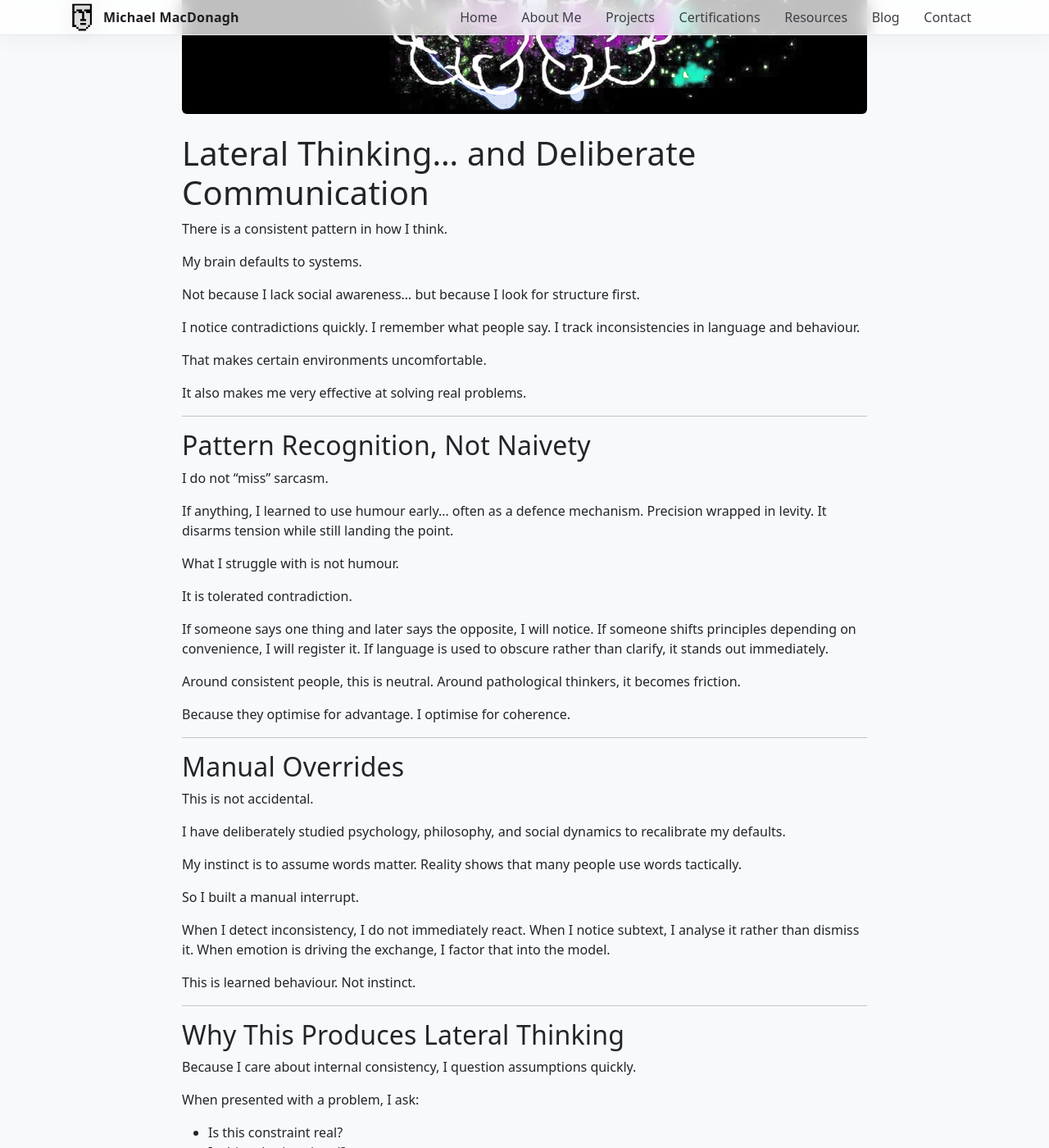
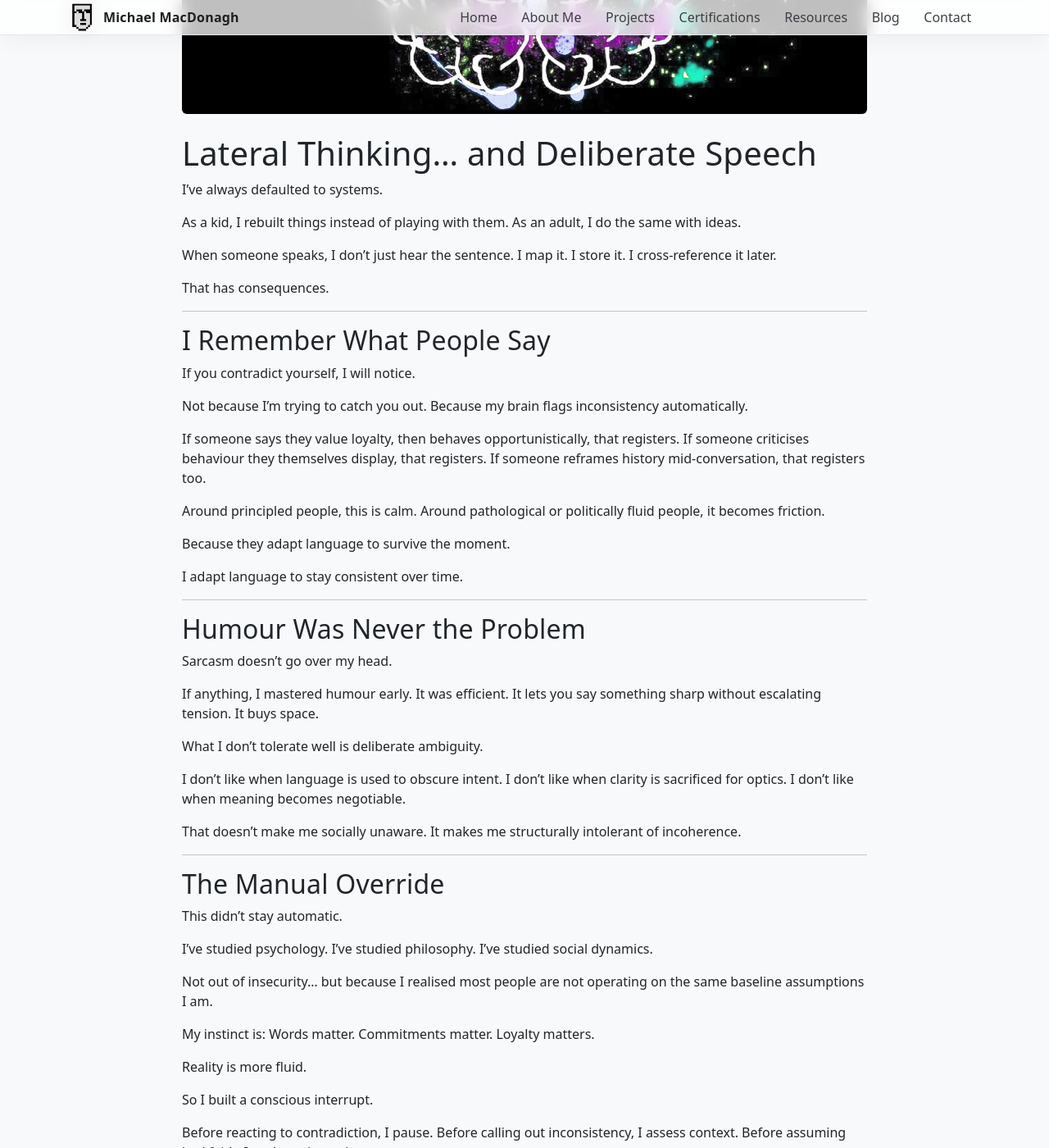
Before and after one commit to MechMadHog/michaelmacdonagh.net, a Jekyll site: the page built from _posts/2026-02-25-Lateral-Communication.md, in a window 1280 px wide and 1400 px high, scrolled down 642 px. Shown: the whole window at 82% size. Built offline with Jekyll 4.4.1, drawn with Linux system fonts in a browser that asks for light colours; some of the changed text lies outside the part shown.

Commit message:
Update 2026-02-25-Lateral-Communication.md

```diff
--- a/_posts/2026-02-25-Lateral-Communication.md
+++ b/_posts/2026-02-25-Lateral-Communication.md
@@ -8,131 +8,143 @@
 image: /assets/images/blog/lateral-thinking-communication.png
 ---
 
+# Lateral Thinking... and Deliberate Speech
 
-# Lateral Thinking... and Deliberate Communication
+I’ve always defaulted to systems.
 
-There is a consistent pattern in how I think.
+As a kid, I rebuilt things instead of playing with them.
+As an adult, I do the same with ideas.
 
-My brain defaults to systems.
+When someone speaks, I don’t just hear the sentence.
+I map it.
+I store it.
+I cross-reference it later.
 
-Not because I lack social awareness... but because I look for structure first.
-
-I notice contradictions quickly.
-I remember what people say.
-I track inconsistencies in language and behaviour.
-
-That makes certain environments uncomfortable.
-
-It also makes me very effective at solving real problems.
+That has consequences.
 
 ---
 
-## Pattern Recognition, Not Naivety
+## I Remember What People Say
 
-I do not “miss” sarcasm.
+If you contradict yourself, I will notice.
 
-If anything, I learned to use humour early... often as a defence mechanism. Precision wrapped in levity. It disarms tension while still landing the point.
+Not because I’m trying to catch you out.
+Because my brain flags inconsistency automatically.
 
-What I struggle with is not humour.
+If someone says they value loyalty, then behaves opportunistically, that registers.
+If someone criticises behaviour they themselves display, that registers.
+If someone reframes history mid-conversation, that registers too.
 
-It is tolerated contradiction.
+Around principled people, this is calm.
+Around pathological or politically fluid people, it becomes friction.
 
-If someone says one thing and later says the opposite, I will notice.
-If someone shifts principles depending on convenience, I will register it.
-If language is used to obscure rather than clarify, it stands out immediately.
+Because they adapt language to survive the moment.
 
-Around consistent people, this is neutral.
-Around pathological thinkers, it becomes friction.
-
-Because they optimise for advantage.
-I optimise for coherence.
+I adapt language to stay consistent over time.
 
 ---
 
-## Manual Overrides
+## Humour Was Never the Problem
 
-This is not accidental.
+Sarcasm doesn’t go over my head.
 
-I have deliberately studied psychology, philosophy, and social dynamics to recalibrate my defaults.
+If anything, I mastered humour early.
+It was efficient.
+It lets you say something sharp without escalating tension.
+It buys space.
 
-My instinct is to assume words matter.
-Reality shows that many people use words tactically.
+What I don’t tolerate well is deliberate ambiguity.
 
-So I built a manual interrupt.
+I don’t like when language is used to obscure intent.
+I don’t like when clarity is sacrificed for optics.
+I don’t like when meaning becomes negotiable.
 
-When I detect inconsistency, I do not immediately react.
-When I notice subtext, I analyse it rather than dismiss it.
-When emotion is driving the exchange, I factor that into the model.
-
-This is learned behaviour.
-Not instinct.
+That doesn’t make me socially unaware.
+It makes me structurally intolerant of incoherence.
 
 ---
 
-## Why This Produces Lateral Thinking
+## The Manual Override
 
-Because I care about internal consistency, I question assumptions quickly.
+This didn’t stay automatic.
 
-When presented with a problem, I ask:
+I’ve studied psychology.
+I’ve studied philosophy.
+I’ve studied social dynamics.
 
-* Is this constraint real?
-* Is this rule situational?
-* Who benefits from this structure?
-* What happens if we remove it?
+Not out of insecurity... but because I realised most people are not operating on the same baseline assumptions I am.
 
-Many “rules” are social artefacts.
-They persist because they are rarely examined.
+My instinct is:
+Words matter.
+Commitments matter.
+Loyalty matters.
 
-If you are comfortable challenging inherited constraints, solutions appear faster.
+Reality is more fluid.
 
-Lateral thinking, for me, is disciplined irreverence.
+So I built a conscious interrupt.
 
-Not rebellion for its own sake.
-But refusal to follow structure that does not apply.
+Before reacting to contradiction, I pause.
+Before calling out inconsistency, I assess context.
+Before assuming bad faith, I evaluate incentives.
+
+That override is deliberate.
 
 ---
 
-## Speech as Commitment
+## Why This Makes Me a Strong Problem Solver
 
-I am deliberate with language.
+The same mechanism that tracks contradictions also questions constraints.
 
-If I say something, I mean it.
-If I commit, I follow through.
-If I give my word, it holds.
+When someone says, “That’s just how it’s done,” I don’t accept it automatically.
+When a rule is presented, I test it.
+When a system is inefficient, I dismantle it.
 
-I do not need an NDA to keep a secret.
-I do not need surveillance to stay loyal.
-Scruples are not conditional.
+Because I’m not attached to inherited structure.
 
-That consistency can appear rigid in fluid environments.
+Lateral thinking, for me, is not creative chaos.
 
-But it is also stable.
+It is disciplined pruning.
 
-People may adapt their stance to suit the room.
-I prefer alignment between speech and action.
+Remove what doesn’t apply.
+Expose what actually matters.
+Solve that.
+
+---
+
+## Integrity as Default
+
+I am consistent with my speech.
+
+If I give my word, it stands.
+If I am loyal, it is not situational.
+If I know something confidential, it stays that way.
+
+I don’t need paperwork to behave properly.
+
+That can make me slower to pivot socially.
+But it also makes me predictable in the right way.
+
+You know where you stand with me.
 
 ---
 
 ## The Trade-Off
 
-High pattern recognition has a cost.
+Seeing patterns early means seeing hypocrisy early.
 
-You see hypocrisy faster.
-You remember contradictions.
-You become less tolerant of performative behaviour.
+Remembering everything means not being able to unsee contradictions.
+Holding principles means feeling friction in environments built on convenience.
 
-That can create distance.
+That is the cost.
 
-But it also creates clarity.
+The goal is not to dilute that.
 
-The objective is not to become softer or more vague.
-It is to apply the same precision to social calibration that I apply to technical systems.
+The goal is to expand range.
 
 Keep the integrity.
-Increase the range.
+Keep the clarity.
+Add calibration.
 
-That is the refinement process.
+Not a personality change.
 
-Not personality replacement.
-
-Iteration.
+An upgrade.
```
